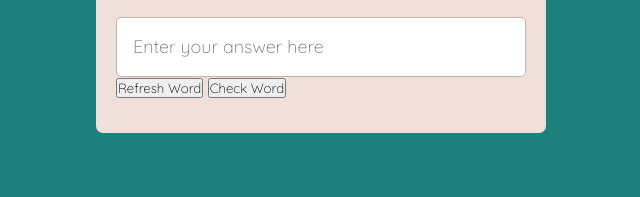
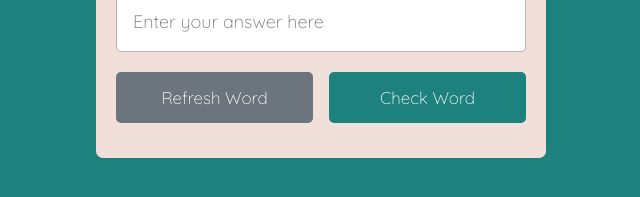
Before and after one commit to Aelrue/word_scramble, a plain HTML site: page game_files/index.html in a window 1280 px wide. Shown: the part 443-640 px from the top of the page, without its empty margins (319-959 px from the left). Drawn offline with Linux system fonts and the light colour scheme.

Commit message:
moved script file into own folder, added words.js to folder and linked both in index. Styled buttons with colors, borders, and cursor.

```diff
--- a/game_files/index.html
+++ b/game_files/index.html
@@ -5,7 +5,12 @@
     <meta http-equiv="X-UA-Compatible" content="IE=edge" />
     <meta name="viewport" content="width=device-width, initial-scale=1.0" />
     <title>Word Scramble</title>
-    <script src="script.js"></script>
+    <!-- Scripts with the defer attribute will prevent the DOMContentLoaded event
+    from firing until the script has loaded and finished evaluating. This attribute
+    must not be used if the src attribute is absent (i.e. for inline scripts),
+    in this case it would have no effect. -->
+    <script src="script/script.js" defer></script>
+    <script src="script/words.js" defer></script>
     <link rel="stylesheet" href="stylesheet.css" />
   </head>
   <body>
--- /dev/null
+++ b/game_files/script/script.js
@@ -0,0 +1,3 @@
+const initGame = () => {
+  let randomObg = words;
+};
--- a/game_files/stylesheet.css
+++ b/game_files/stylesheet.css
@@ -14,8 +14,9 @@ body {
   display: flex;
   align-items: center;
   justify-content: center;
-  /* min-height: 100vh; means that the minimum height of an element should be 100% of the viewport height. It is a CSS media query used
-to set the minimum height of an element to be equal to the height of the viewport. */
+  /* min-height: 100vh; means that the minimum height of an element should be 100% of the
+  viewport height. It is a CSS media query used to set the minimum height of an
+  element to be equal to the height of the viewport. */
   min-height: 100vh;
   background: #1d817e;
 }
@@ -68,3 +69,32 @@ to set the minimum height of an element to be equal to the height of the viewpor
   border-radius: 5px;
   border: 1px solid #c0b2ad;
 }
+
+.content .buttons {
+  display: flex;
+  justify-content: space-between;
+  margin-top: 20px;
+}
+
+.buttons button {
+  border: none;
+  outline: none;
+  color: #fff;
+  cursor: pointer;
+  /* Calc() is a function that allows us to perform calculations when specifying
+  CSS property values. Simplifies the positioning of an item with
+  an already predetermined margin. wherever length, percentage, time, numbers, integers,
+  frequencies, and angles are specified, this function can be used.*/
+  width: calc(100% / 2 - 8px);
+  font-size: 17px;
+  border-radius: 5px;
+  padding: 15px 0;
+}
+
+.buttons .refresh {
+  background: #6c757d;
+}
+
+.buttons .check {
+  background: #1d817e;
+}
```
Also changed, not shown: game_files/script/words.js (added).
